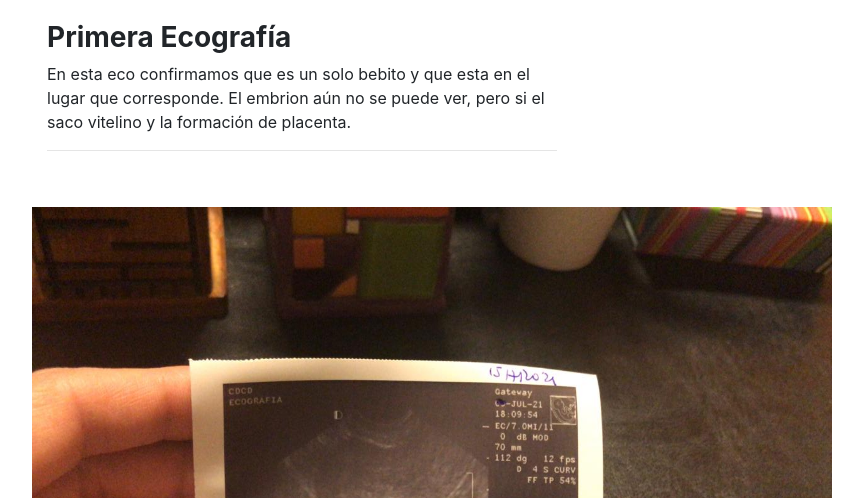
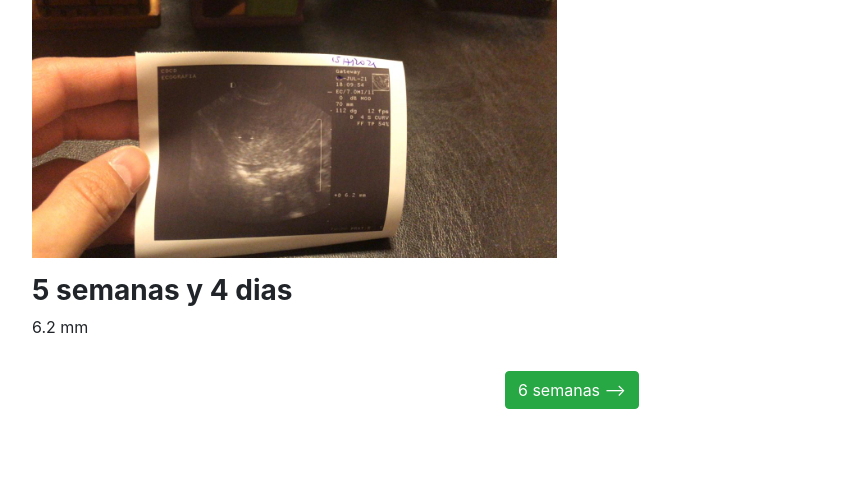
Before and after one commit to camposleyba/django3-Benja, a Django app: page / in a window 1280 px wide. Shown: the part 891-1389 px from the top of the page, without its empty margins (68-931 px from the left). After the commit the page ends 1300 px from the top, so only its background shows below. Run offline with Django 3.2, Linux system fonts and the light colour scheme; data comes from the database, SQL or seed files in the repository; some libraries are stand-ins or nearby versions.

Commit message:
probando

```diff
--- a/benja/templates/benja/home.html
+++ b/benja/templates/benja/home.html
@@ -26,7 +26,7 @@
   <div class="d-flex justify-content-start mb-3">
     <div class="col-xs-12 col-sm-12 col-md-8 col-lg-6">
     {% for video in videos %}
-    <video class="img-responsive-upscale ng-scope" controls width="800" height="500">
+    <video class="img-fluid" controls width="800" height="500">
       <source src="https://github.com/camposleyba/django3-Benja/blob/master/media/benja/videos/WhatsApp_Video_2021-07-15_at_20.57.52.mp4?raw=true" type='video/mp4'></source>
     </video>
       <h3 class="font-weight-bold mt-3">{{ video.title }}</h3>
@@ -42,7 +42,7 @@
     <div class="col-xs-12 col-sm-12 col-md-8 col-lg-6">
   <br>
   {% for foto in fotos %}
-  <img src="{{ foto.image.url }}" width="800" height="500">
+  <img src="{{ foto.image.url }}" class="img-fluid" width="800" height="500">
     <h3 class="font-weight-bold mt-3">{{ foto.title }}</h3>
     <p>{{ foto.description }}</p>
     {% endfor %}
```
